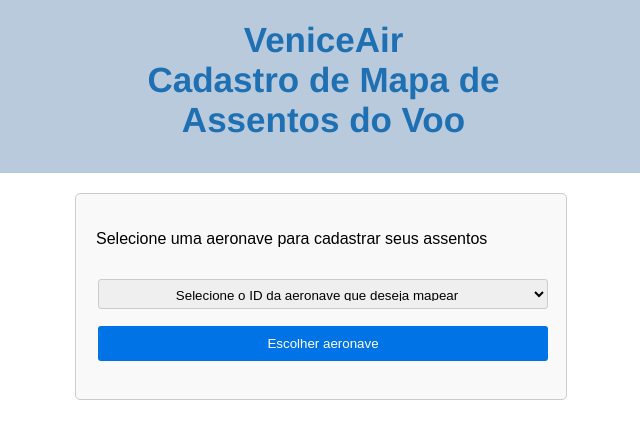
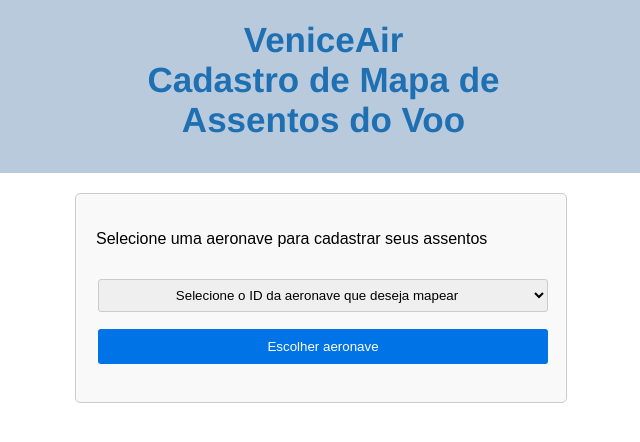
Before and after one commit to Silvestrinih03/VeniceAir, a plain HTML site: page VeniceAir_Front/admin/pages/cadastro/cadastrarMapa.html in a window 1280 px wide. Shown: the full height of the page, 319-959 px from the left. Drawn offline with Linux system fonts and the light colour scheme; no server answers.

Commit message:
Ajuste layout de cadastro mapa

```diff
--- a/VeniceAir_Front/admin/pages/cadastro/cadastrarMapa.html
+++ b/VeniceAir_Front/admin/pages/cadastro/cadastrarMapa.html
@@ -6,7 +6,6 @@
     <meta name="viewport" content="width=device-width, initial-scale=1.0">
     <title>VeniceAir - AERONAVES</title>
     <link rel="stylesheet" href="../../../Geral/assets/css/header_page.css" />
-    <link rel="stylesheet" href="../../assets/css/tela_cadastro.css" />
     <link href="../../assets/css/tela_excluir.css" rel="stylesheet" />
 
     <script>
```
